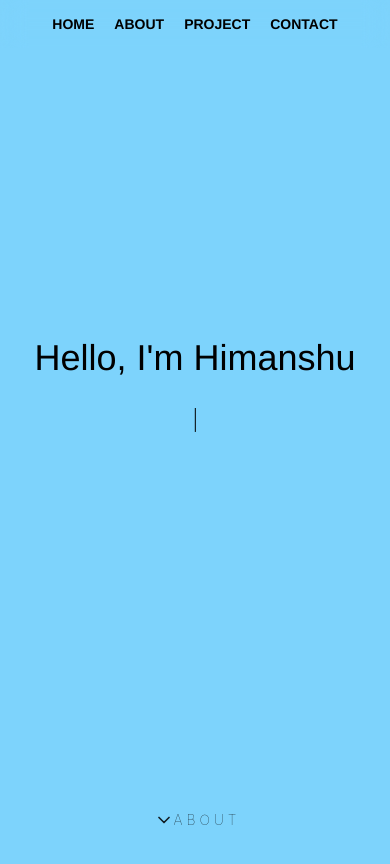
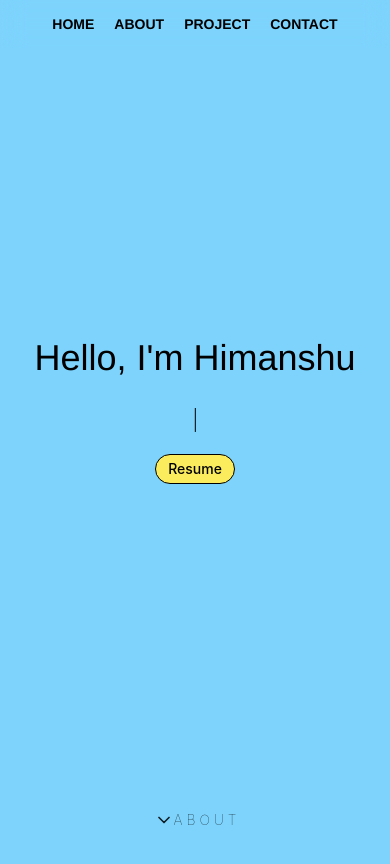
Before and after one commit to HimanshuSinghBhandari/Portfolio, a Next.js app: page /pages in a window 390 px wide. Shown: the top 864 px of the page. Built offline with nearby package versions, Linux system fonts and the light colour scheme; a web font is replaced by a local one.

Commit message:
adding Resume for Mobile View

```diff
--- a/components/HomePage/home.js
+++ b/components/HomePage/home.js
@@ -2,6 +2,7 @@ import { motion, useScroll, useTransform } from "framer-motion";
 import { useRouter } from "next/router";
 import { FiChevronDown } from "@react-icons/all-files/fi/FiChevronDown";
 import Typewriter from "typewriter-effect";
+import Button from "../Button/button";
 
 export default function Home() {
   const router = useRouter();
@@ -34,7 +35,7 @@ export default function Home() {
               duration: 1,
             },
           }}
-          className="text-4xl mb-5 font-samlip sm:text-5xl lg:text-8xl  text-outline"
+          className="text-4xl mb-5 font-samlip sm:mt-15 sm:text-5xl lg:text-8xl  text-outline"
           style={{ scrollY, scale }}
         >
           Hello, I&apos;m Himanshu
@@ -82,6 +83,18 @@ export default function Home() {
             <span className="text-sm lg:text-lg">A B O U T</span>
           </div>
         </motion.div>
+        <motion.a
+          href="https://drive.google.com/file/d/1AxwzlO-Wz_WviBYZOjetwFX0StlMB9_r/view?usp=sharing"
+          className="bg-[rgb(251,236,93)] text-black px-3 py-1 rounded-full mt-5 sm:block lg:hidden hover:bg-yellow-300 transition-colors duration-300 font-medium text-sm border border-black"
+          initial={{ scale: 0, opacity: 0 }}
+          animate={{ scale: 1, opacity: 1 }}
+          transition={{ delay: 1, duration: 0.5 }}
+          onClick={() => {
+            // Add your resume button functionality here
+          }}
+        >
+          Resume
+        </motion.a>
       </motion.div>
     </section>
   );
```
